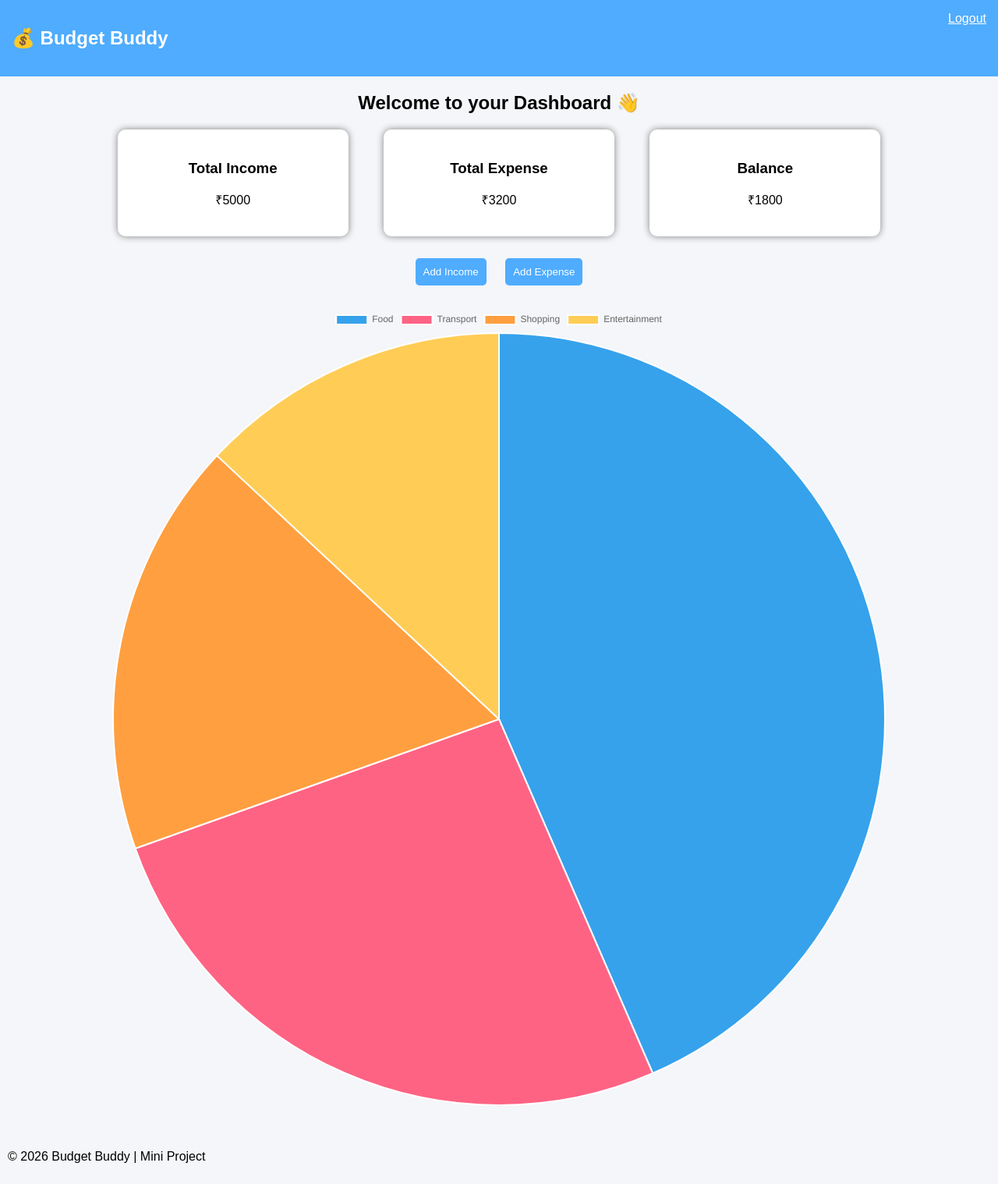
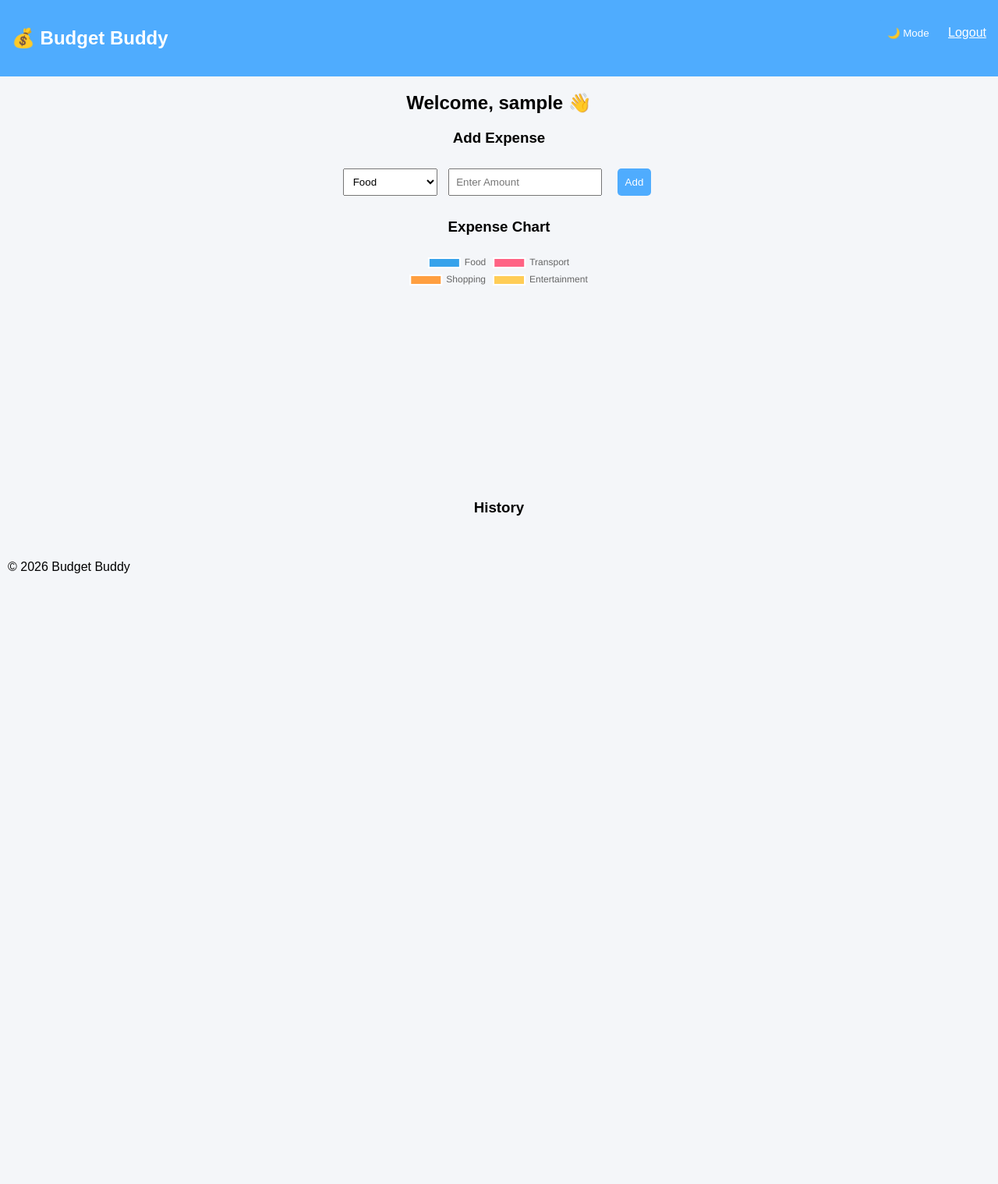
Before and after one commit to janhavi1602/student-budget-app, a Flask app: page /dashboard in a window 1280 px wide. Shown: the whole page at 78% size. After the commit the page ends 735 px from the top, so only its background shows below. Run offline with Flask 3, Linux system fonts and the light colour scheme; the visitor is signed in with stand-in values (Sample User, id 1).

Commit message:
Update index.html

```diff
--- a/templates/index.html
+++ b/templates/index.html
@@ -10,6 +10,12 @@
             font-family: Arial;
             margin: 0;
             background: #f4f6f9;
+            transition: 0.3s;
+        }
+
+        .dark {
+            background: #121212;
+            color: white;
         }
 
         .navbar {
@@ -41,6 +47,10 @@
             box-shadow: 0px 0px 10px gray;
         }
 
+        .dark .card {
+            background: #1e1e1e;
+        }
+
         .btn {
             background: #4facfe;
             color: white;
@@ -49,6 +59,16 @@
             border-radius: 5px;
             margin: 10px;
             cursor: pointer;
+        }
+
+        select, input {
+            padding: 8px;
+            margin: 5px;
+        }
+
+        canvas {
+            max-width: 400px;
+            margin: auto;
         }
 
         footer {
@@ -62,55 +82,95 @@
 
 <div class="navbar">
     <h2>💰 Budget Buddy</h2>
-    <a href="/logout" style="color:white;">Logout</a>
+    <div>
+        <button class="btn" onclick="toggleMode()">🌙 Mode</button>
+        <a href="/logout" style="color:white;">Logout</a>
+    </div>
 </div>
 
 <div class="container">
 
-    <h2>Welcome to your Dashboard 👋</h2>
+    <h2>Welcome, {{ username }} 👋</h2>
 
-    <div class="cards">
-        <div class="card">
-            <h3>Total Income</h3>
-            <p>₹5000</p>
-        </div>
+    <!-- CATEGORY INPUT -->
+    <h3>Add Expense</h3>
 
-        <div class="card">
-            <h3>Total Expense</h3>
-            <p>₹3200</p>
-        </div>
+    <select id="category">
+        <option>Food</option>
+        <option>Transport</option>
+        <option>Shopping</option>
+        <option>Entertainment</option>
+    </select>
 
-        <div class="card">
-            <h3>Balance</h3>
-            <p>₹1800</p>
-        </div>
-    </div>
+    <input type="number" id="amount" placeholder="Enter Amount">
+    <button class="btn" onclick="addExpense()">Add</button>
 
-    <br>
+    <!-- PIE CHART -->
+    <h3>Expense Chart</h3>
+    <canvas id="chart"></canvas>
 
-    <button class="btn">Add Income</button>
-    <button class="btn">Add Expense</button>
-
-    <br><br>
-
-    <canvas id="chart"></canvas>
+    <!-- HISTORY -->
+    <h3>History</h3>
+    <ul id="history"></ul>
 
 </div>
 
 <footer>
-    <p>© 2026 Budget Buddy | Mini Project</p>
+    <p>© 2026 Budget Buddy</p>
 </footer>
 
 <script>
-new Chart(document.getElementById("chart"), {
+let data = {
+    Food: 0,
+    Transport: 0,
+    Shopping: 0,
+    Entertainment: 0
+};
+
+let historyList = [];
+
+let chart = new Chart(document.getElementById("chart"), {
     type: 'pie',
     data: {
-        labels: ['Food','Transport','Shopping','Entertainment'],
+        labels: Object.keys(data),
         datasets: [{
-            data: [500,300,200,150]
+            data: Object.values(data)
         }]
     }
 });
+
+function addExpense() {
+    let category = document.getElementById("category").value;
+    let amount = parseInt(document.getElementById("amount").value);
+
+    if (!amount) return;
+
+    data[category] += amount;
+    historyList.push(category + " - ₹" + amount);
+
+    updateChart();
+    updateHistory();
+}
+
+function updateChart() {
+    chart.data.datasets[0].data = Object.values(data);
+    chart.update();
+}
+
+function updateHistory() {
+    let list = document.getElementById("history");
+    list.innerHTML = "";
+
+    historyList.forEach(item => {
+        let li = document.createElement("li");
+        li.textContent = item;
+        list.appendChild(li);
+    });
+}
+
+function toggleMode() {
+    document.body.classList.toggle("dark");
+}
 </script>
 
 </body>
```
